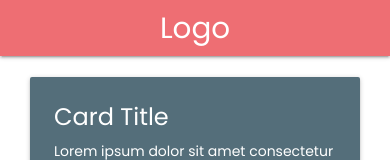
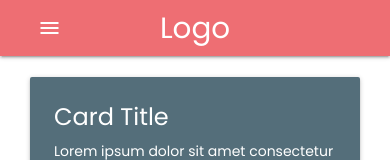
Before and after one commit to bslzz/react-firebase-project, a React (Create React App) app: page / in a window 390 px wide. Shown: the top 160 px of the page. Built offline with nearby package versions, Linux system fonts and the light colour scheme; the HTML template or start-up script is replaced by a standard one.

Commit message:
added responsive navlinks to navigationbar

```diff
--- a/public/index.html
+++ b/public/index.html
@@ -12,6 +12,12 @@
     <link rel="apple-touch-icon" href="%PUBLIC_URL%/logo192.png" />
 
     <link rel="manifest" href="%PUBLIC_URL%/manifest.json" />
+    <!--Import Google Icon Font-->
+    <link
+      href="https://fonts.googleapis.com/icon?family=Material+Icons"
+      rel="stylesheet"
+    />
+
     <!-- Compiled and minified CSS -->
     <link
       rel="stylesheet"
--- a/src/Components/Layout/NavigationBar.js
+++ b/src/Components/Layout/NavigationBar.js
@@ -1,21 +1,45 @@
 import React from 'react';
 import Logo from '../Auth/Logo';
+import { NavLink } from 'react-router-dom';
 import RegisteredUserLinks from './RegisteredUserLinks';
 import NonRegisteredUserLinks from './NonRegisteredUserLinks';
 
 const NavigationBar = () => {
+  const M = window.M;
+  document.addEventListener('DOMContentLoaded', function () {
+    var elems = document.querySelectorAll('.sidenav');
+    M.Sidenav.init(elems, {});
+  });
+
   return (
+    <>
       <nav>
         <div className="container">
           <div className="nav-wrapper flow-text">
+            <NavLink
+              to="/"
+              data-target="mobile-demo"
+              className="sidenav-trigger"
+            >
+              <i className="material-icons">menu</i>
+            </NavLink>
             <Logo />
-          <ul id="nav-mobile" className="right hide-on-med-and-down flow-text">
+
+            <ul
+              id="nav-mobile"
+              className="right hide-on-med-and-down flow-text"
+            >
               <NonRegisteredUserLinks />
               <RegisteredUserLinks />
             </ul>
           </div>
         </div>
       </nav>
+      <ul className="sidenav toggleBar" id="mobile-demo">
+        <NonRegisteredUserLinks />
+        <RegisteredUserLinks />
+      </ul>
+    </>
   );
 };
 
--- a/src/index.css
+++ b/src/index.css
@@ -23,3 +23,6 @@ label {
 .postCard {
   margin: 1.5rem auto;
 }
+.toggleBar {
+  background-color: rgb(191, 215, 216);
+}
```
Lines whose indentation alone changed are shown as unchanged.
